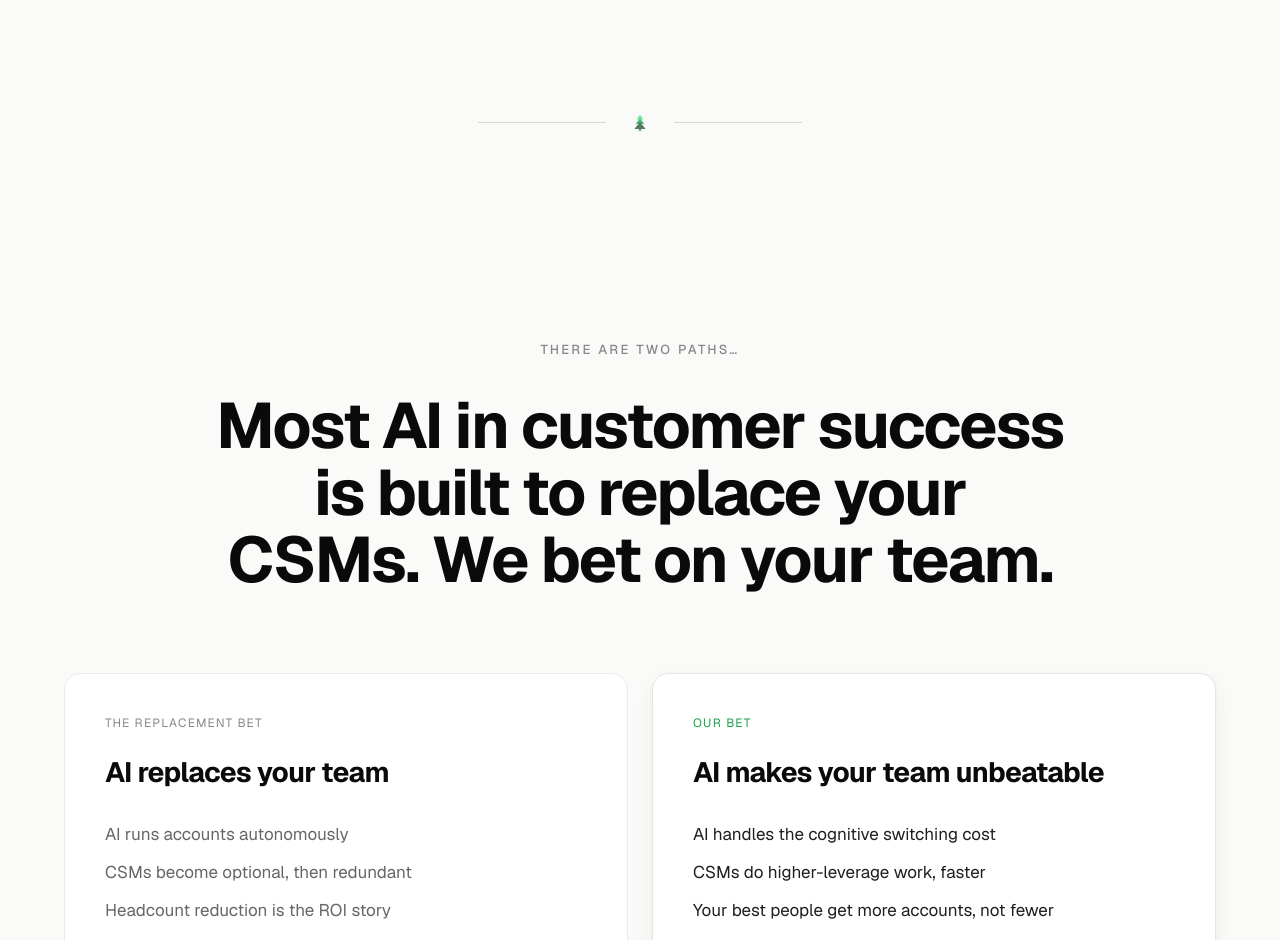
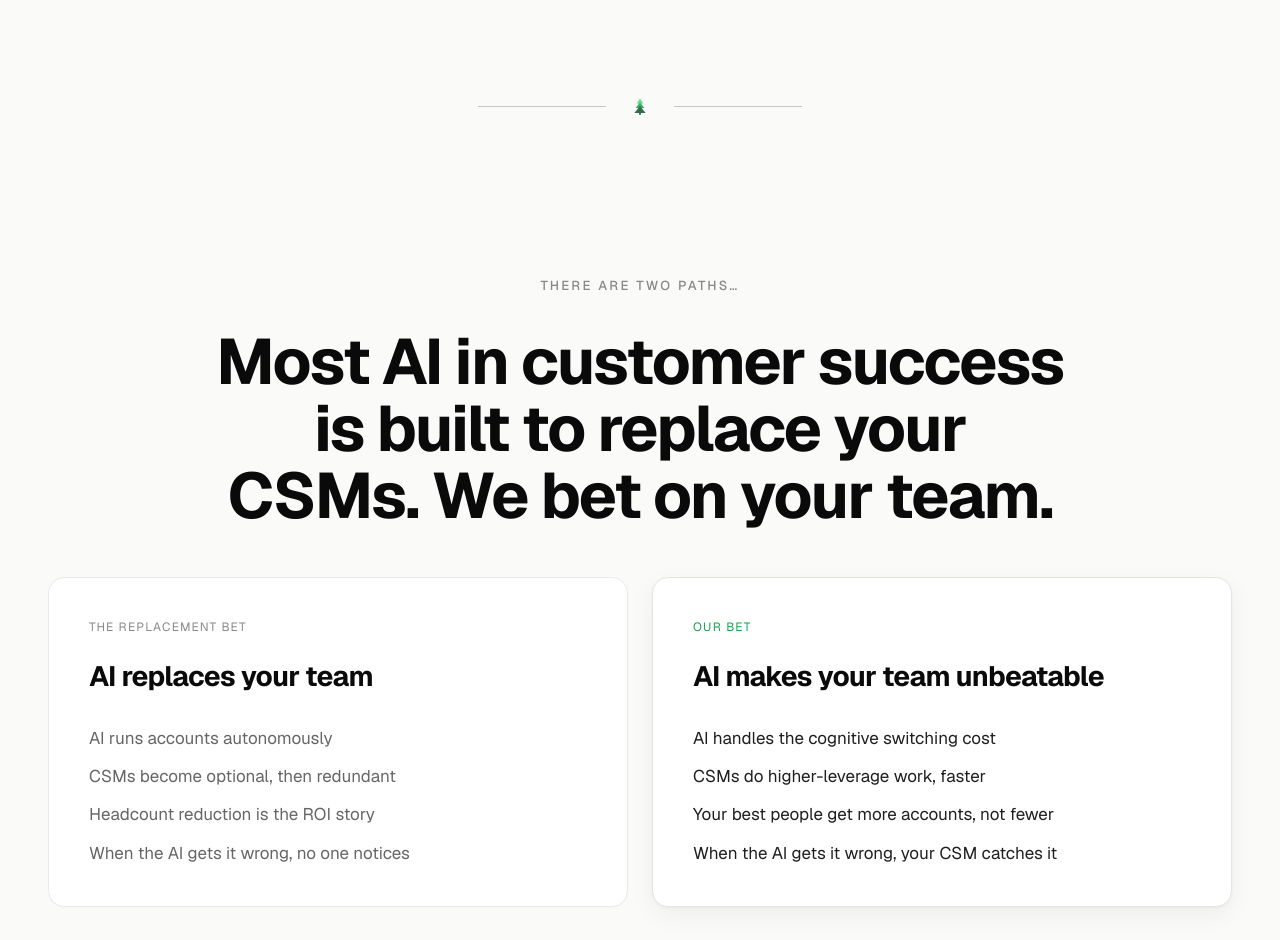
Before and after one commit to stayevergreen-ai/marketing, a Next.js app: page / in a window 1280 px wide. Shown: the part 1860-2800 px from the top of the page. Built offline with nearby package versions, Linux system fonts and the light colour scheme.

Commit message:
Polish Pass A: tighten vertical rhythm, widen sections 2/3, darken dividers and wordmark, tighten Section 5 screenshots

```diff
--- a/app/page.tsx
+++ b/app/page.tsx
@@ -137,11 +137,11 @@ function TreeDivider() {
   return (
     <div
       aria-hidden="true"
-      className="my-20 flex items-center justify-center gap-6"
+      className="my-16 flex items-center justify-center gap-6"
     >
-      <div className="h-px max-w-32 flex-1 bg-[#D8D8D5]" />
-      <TreeMark size={20} className="opacity-75" />
-      <div className="h-px max-w-32 flex-1 bg-[#D8D8D5]" />
+      <div className="h-px max-w-32 flex-1 bg-[#C8C8C3]" />
+      <TreeMark size={20} className="opacity-85" />
+      <div className="h-px max-w-32 flex-1 bg-[#C8C8C3]" />
     </div>
   );
 }
@@ -182,7 +182,7 @@ export default function Home() {
           className="flex items-center gap-2.5 pt-8 md:pt-10"
         >
           <TreeMark size={28} />
-          <span className="text-[22px] font-extrabold leading-none tracking-[-0.03em] text-[#0A0A0A]">
+          <span className="text-[22px] font-black leading-none tracking-[-0.03em] text-[#0A0A0A]">
             evergreen<span className="text-[#16A34A]">.</span>
           </span>
         </motion.header>
@@ -258,13 +258,13 @@ export default function Home() {
 
         <TreeDivider />
 
-        <section className="py-20 md:py-32">
+        <section className="py-24">
           <motion.div
             initial={{ opacity: 0, y: 16 }}
             whileInView={{ opacity: 1, y: 0 }}
             transition={{ duration: 0.8, ease: FADE_EASE }}
             viewport={{ once: true, margin: "-100px" }}
-            className="mb-20 text-center"
+            className="mb-12 text-center"
           >
             <p className="mb-8 text-[13px] font-medium uppercase tracking-[0.18em] text-[#888]">
               There are two paths…
@@ -275,7 +275,7 @@ export default function Home() {
             </h2>
           </motion.div>
 
-          <div className="mx-auto grid max-w-6xl grid-cols-1 gap-4 md:grid-cols-2 lg:gap-6">
+          <div className="mx-auto grid max-w-7xl grid-cols-1 gap-4 md:grid-cols-2 lg:gap-6">
             <motion.div
               initial={{ opacity: 0, y: 16 }}
               whileInView={{ opacity: 1, y: 0 }}
@@ -331,13 +331,13 @@ export default function Home() {
 
         <TreeDivider />
 
-        <section className="py-20 md:py-32">
+        <section className="py-24">
           <motion.div
             initial={{ opacity: 0, y: 16 }}
             whileInView={{ opacity: 1, y: 0 }}
             transition={{ duration: 0.8, ease: FADE_EASE }}
             viewport={{ once: true, margin: "-100px" }}
-            className="mb-20 text-center"
+            className="mb-12 text-center"
           >
             <p className="mb-8 text-[13px] font-medium uppercase tracking-[0.18em] text-[#888]">
               Go live in days. Not weeks. Not quarters.
@@ -347,7 +347,7 @@ export default function Home() {
             </h2>
           </motion.div>
 
-          <div className="mx-auto grid max-w-6xl grid-cols-1 gap-8 lg:grid-cols-3">
+          <div className="mx-auto grid max-w-7xl grid-cols-1 gap-8 lg:grid-cols-3">
             {steps.map((step, i) => (
               <motion.div
                 key={step.number}
@@ -386,7 +386,7 @@ export default function Home() {
 
         <motion.section
           {...fadeUp}
-          className="pb-20 pt-32 text-center md:pt-40"
+          className="pb-12 pt-24 text-center"
         >
           <p className="mb-8 text-[13px] uppercase tracking-[0.10em] text-[#888]">
             AI as the foundation
@@ -454,7 +454,7 @@ export default function Home() {
           </p>
         </motion.section>
 
-        <div className="mx-auto max-w-5xl space-y-12">
+        <div className="mx-auto max-w-4xl space-y-12">
           <ScreenshotCard
             src="/screenshots/02a-forecast-accuracy-top.png"
             alt="Forecast accuracy: formula and per-period table"
```
